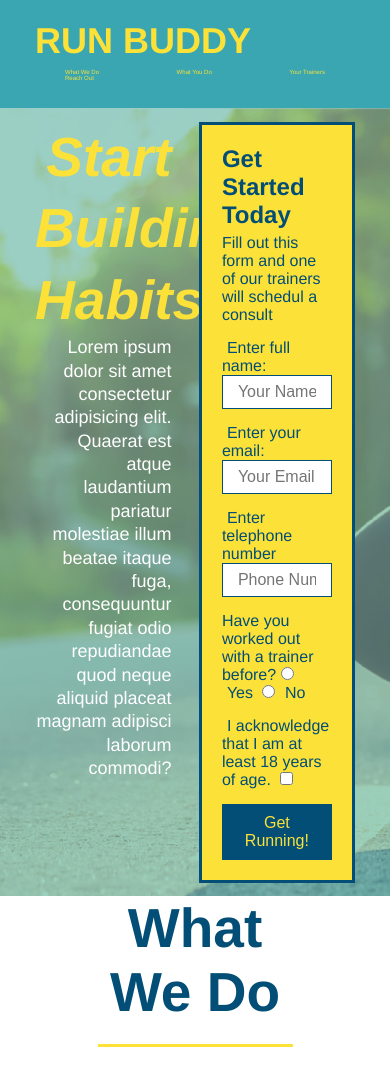
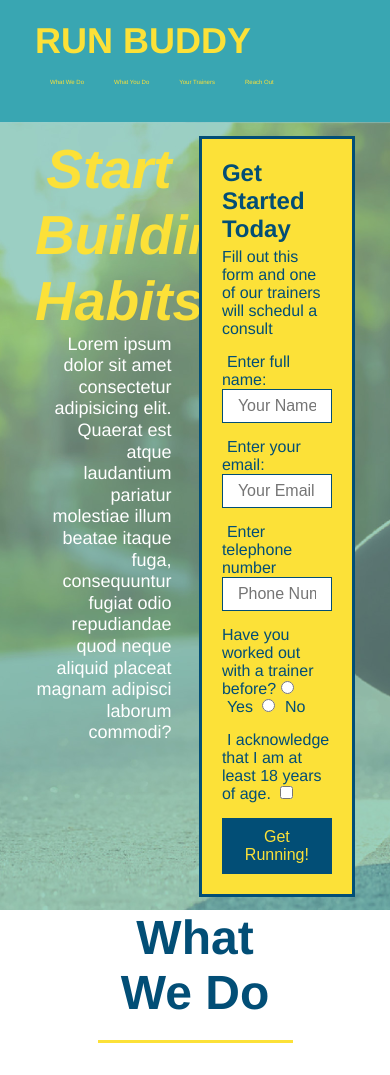
Before and after one commit to Thoma77s/Run-Buddy, a plain HTML site: page index.html in a window 390 px wide. Shown: the top 1075 px of the page. Drawn offline with Linux system fonts and the light colour scheme.

Commit message:
added bones for media queries

```diff
--- a/assets/css/style.css
+++ b/assets/css/style.css
@@ -42,7 +42,7 @@ header nav ul li {
     list-style: none;
 }
 header nav ul li a {
-    margin: 0 30px;
+    padding: 10px 15px;
     font-weight: lighter;
     font-size: 1.55vw;
 }
@@ -95,6 +95,7 @@ footer a {
     display: flex;
     justify-content: center;
     flex-wrap: wrap;
+    align-items: flex-start;
 }
 
 .hero-form {
@@ -121,7 +122,7 @@ margin: 3.5%;
     margin: 3.5%;
     color: #fff;
     font-size: 18px;
-    line-height: 1.3;
+    line-height: 1.2;
 }
 
 .hero-cta h2 {
@@ -165,7 +166,7 @@ margin: 3.5%;
 }
 
 .section-title {
-    font-size: 55px;
+    font-size: 48px;
     color: #024e76;
     border-bottom: 3px solid;
     padding-bottom: 20px;
@@ -345,3 +346,18 @@ margin: 3.5%;
 .flex-row {
     display: flex;
 }
+
+/* MEDIA QUERY FOR SMALLER DESKTOP SCREENS AND SMALLER */
+@media screen and (max-width: 980px) {
+
+}
+
+/* MEDIA QUERY FOR TABLETS AND SMALLER */
+@media screen and (max-width: 768) {
+
+}
+
+/*MEDIA QUERY FOR MOBILE PHONES AND SMALLER */
+@media screen and (max-width: 575px) {
+
+}
--- a/index.html
+++ b/index.html
@@ -3,6 +3,7 @@
     <head>
         <link rel="stylesheet" href="./assets/css/style.css" />
         <meta charset="UTF-8" />
+        <meta name="viewport" content="width=device-width, initial-scale=1.0" />
         <title> Run Buddy </title>
     </head>
     <body>
```
Also changed, not shown: privacy-policy.html (+1 -0 lines).
